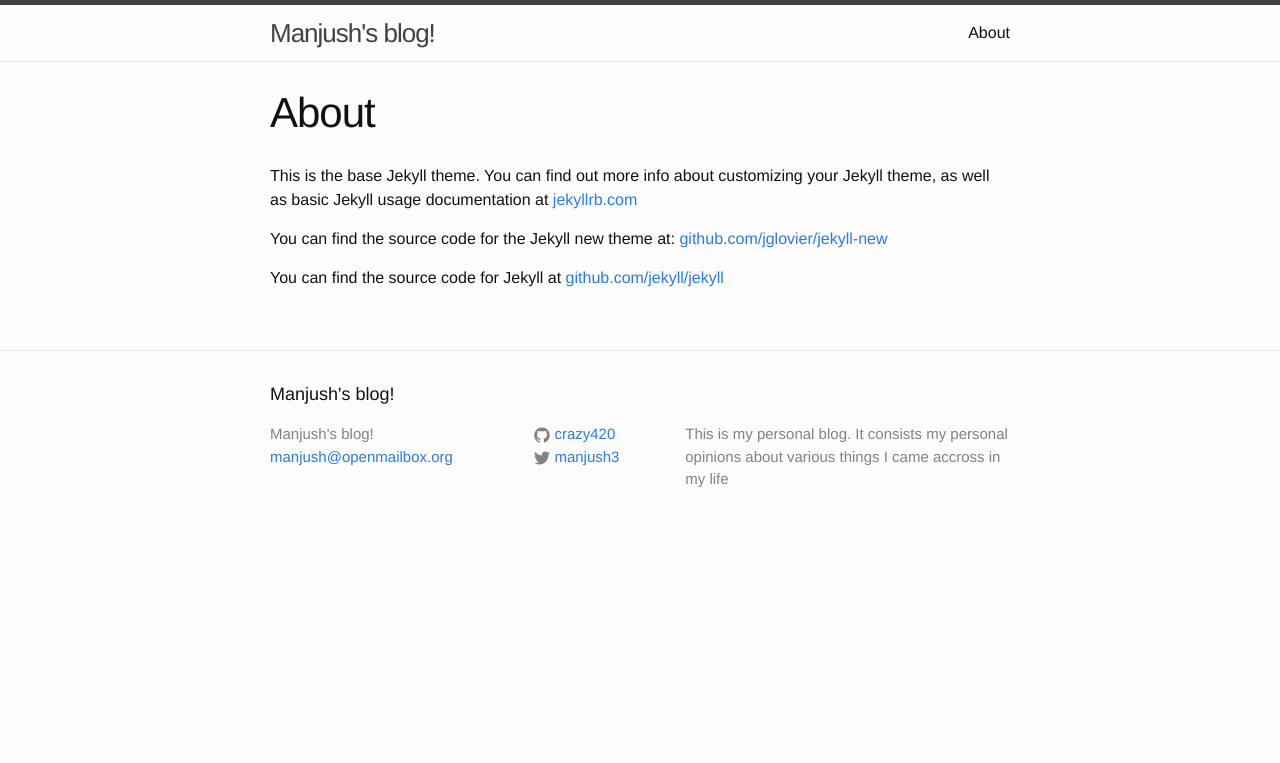
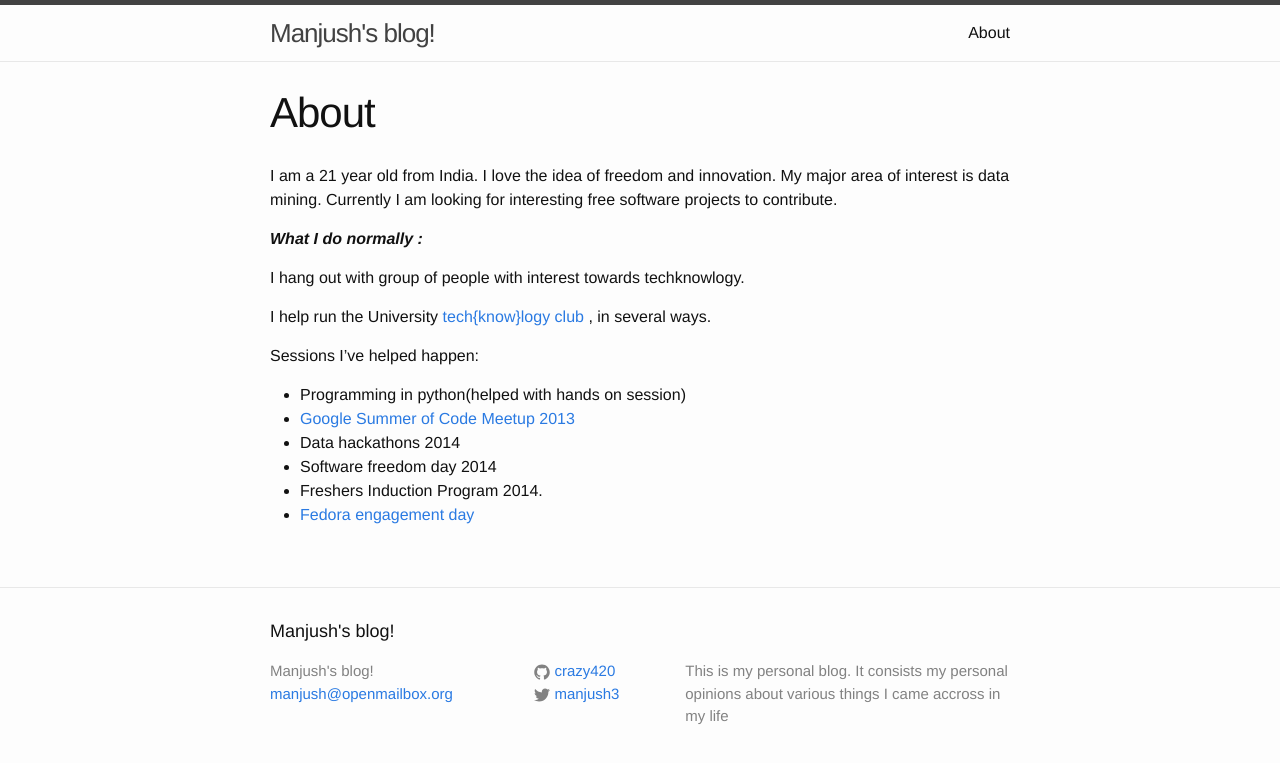
Before and after one commit to crazy420/crazy420.github.io, a Jekyll site: the page built from about.md, in a window 1280 px wide. Shown: the top 763 px of the page. Built offline with Jekyll 4.4.1, drawn with Linux system fonts in a browser that asks for light colours.

Commit message:
update about.md

```diff
--- a/about.md
+++ b/about.md
@@ -4,8 +4,20 @@ title: About
 permalink: /about/
 ---
 
-This is the base Jekyll theme. You can find out more info about customizing your Jekyll theme, as well as basic Jekyll usage documentation at [jekyllrb.com](http://jekyllrb.com/)
+I am a 21 year old from India. I love the idea of freedom and innovation. My major area of interest is data mining. Currently I am looking for interesting free software projects to contribute.
 
-You can find the source code for the Jekyll new theme at: [github.com/jglovier/jekyll-new](https://github.com/jglovier/jekyll-new)
 
-You can find the source code for Jekyll at [github.com/jekyll/jekyll](https://github.com/jekyll/jekyll)
+***What I do normally :***
+
+I hang out with group of people with interest towards techknowlogy.
+
+I help run the University [tech{know}logy club](http://techknowlogy.github.io/) , in several ways.
+
+Sessions I've helped happen:
+
+* Programming in python(helped with hands on session)
+* [Google Summer of Code Meetup 2013](http://google-opensource.blogspot.in/2014/01/gsoc-meetup-in-coimbatore-india.html)
+* Data hackathons 2014
+* Software freedom day 2014
+* Freshers Induction Program 2014.
+* [Fedora engagement day](https://fedoraproject.org/wiki/Coimbatore_Fedora_Contribution_Camp)
```
